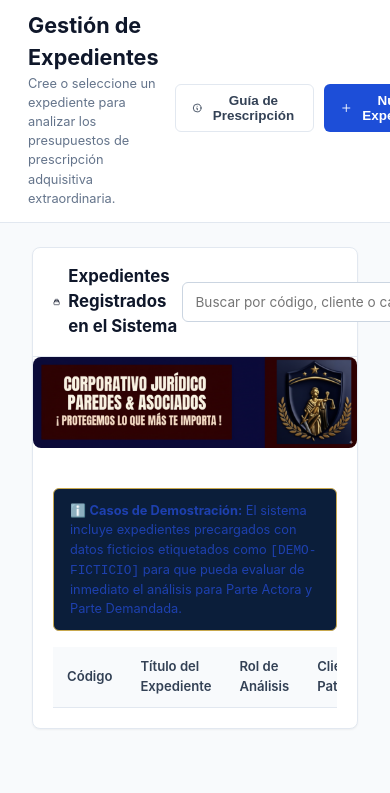
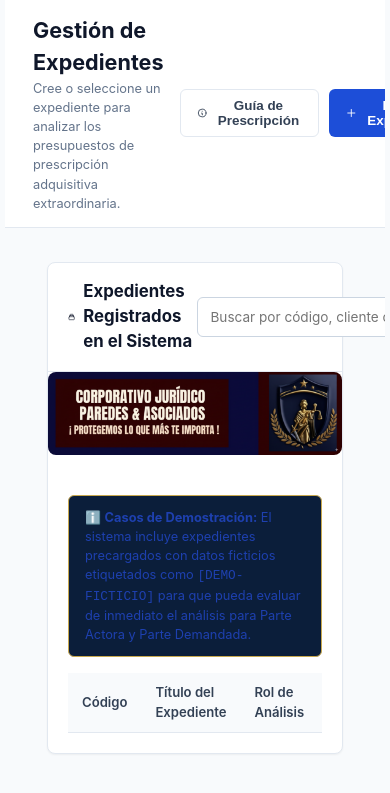
Before and after one commit to Afparedes123/Proyecto1, a website: page public/index.html in a window 390 px wide. Shown: the part 920-1713 px from the top of the page. Drawn offline with Linux system fonts and the light colour scheme; no server answers.

Commit message:
Enhance responsiveness with CSS and viewport meta
Added responsive design styles and viewport meta tag.

```diff
--- a/public/index.html
+++ b/public/index.html
@@ -1,6 +1,16 @@
 <!DOCTYPE html>
 <html lang="es">
 <head>
+  <meta name="viewport" content="width=device-width, initial-scale=1">
+<style>
+  img { max-width:100%; height:auto; }
+  .table-responsive { overflow-x:auto; -webkit-overflow-scrolling: touch; }
+  .card { margin: 10px; }
+  @media (max-width: 600px) {
+    body { padding: 5px; }
+    h2 { font-size: 18px; }
+  }
+</style>
   <meta charset="UTF-8">
   <meta name="viewport" content="width=device-width, initial-scale=1.0">
   <title>LexDominio Ecuador - Asistente Jurídico de Prescripción Extraordinaria Adquisitiva</title>
```
